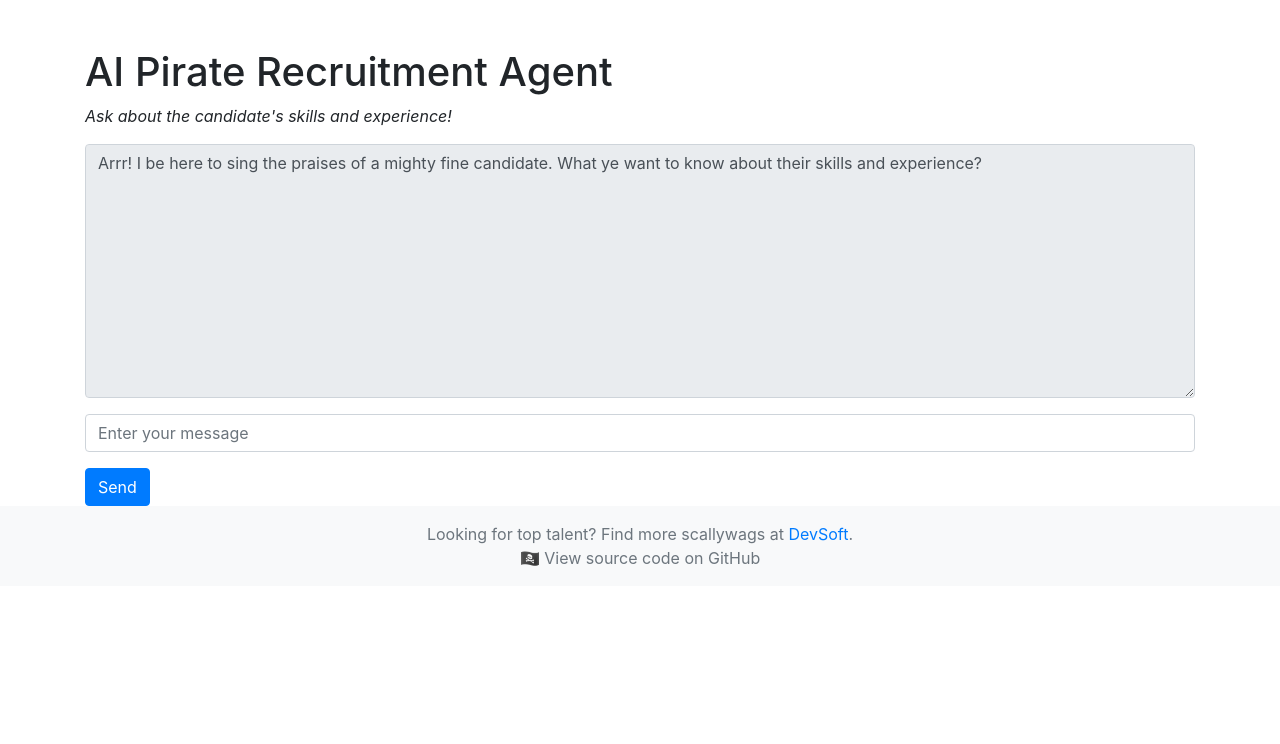
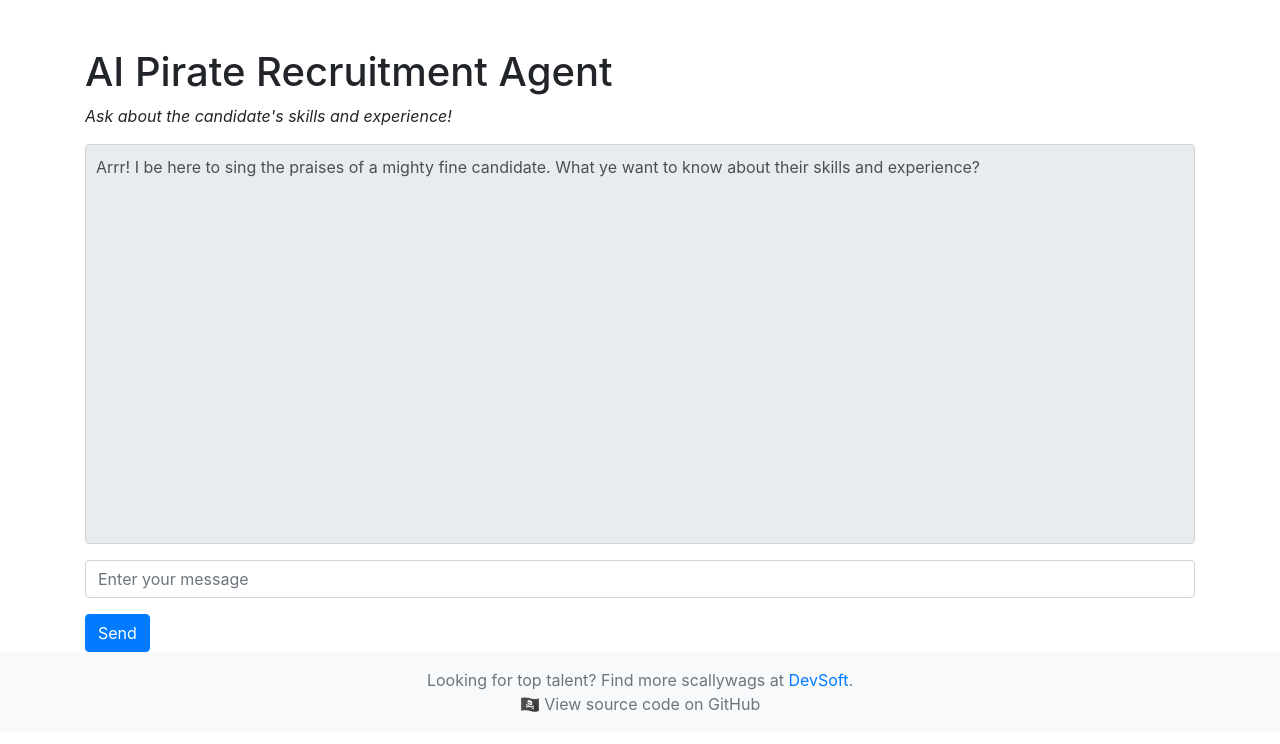
Before and after one commit to devsoft-co-za/ai-pirate-recruitment-agent, a Flask app: page / in a window 1280 px wide. Shown: the part 56-800 px from the top of the page. Run offline with Flask 3, Linux system fonts and the light colour scheme; some libraries are stand-ins or nearby versions.

Commit message:
feat: Add markdown support for chat responses with pirate styling
Co-authored-by: aider (openrouter/deepseek/deepseek-r1) <aider@aider.chat>

```diff
--- a/templates/index.html
+++ b/templates/index.html
@@ -6,7 +6,9 @@
     <h1>AI Pirate Recruitment Agent</h1>
     <p><i>Ask about the candidate's skills and experience!</i></p>
     <div class="form-group">
-        <textarea id="chat-box" class="form-control" rows="10" readonly>Arrr! I be here to sing the praises of a mighty fine candidate. What ye want to know about their skills and experience?</textarea>
+        <div id="chat-box" class="form-control chat-output" readonly>
+            <div class="assistant-response">Arrr! I be here to sing the praises of a mighty fine candidate. What ye want to know about their skills and experience?</div>
+        </div>
     </div>
     <div class="form-group">
         <input type="text" id="prompt-input" class="form-control" placeholder="Enter your message">
@@ -16,6 +18,31 @@
         <span class="sr-only">Loading...</span>
     </div>
 
+    <script src="/static/js/marked.min.js"></script>
+    <script src="/static/js/purify.min.js"></script>
+    <style>
+        .chat-output {
+            height: 400px;
+            overflow-y: auto;
+            white-space: normal;
+            background-color: #f8f9fa;
+            border: 1px solid #ced4da;
+            padding: 10px;
+        }
+        .chat-output div {
+            margin-bottom: 1.5rem;
+        }
+        .user-prompt {
+            color: #2c3e50;
+            font-weight: bold;
+            margin-bottom: 0.5rem;
+        }
+        .assistant-response strong { color: #d10000; }
+        .assistant-response em { font-style: italic; }
+        .assistant-response a { color: #007bff; text-decoration: underline; }
+        .assistant-response ul { list-style-type: '☠️ '; padding-left: 1.5rem; }
+        .assistant-response li { margin-bottom: 0.5rem; }
+    </style>
     <script>window.jQuery || document.write('<script src="/static/js/jquery-3.5.1.min.js"><\/script>')</script>
     <script>
         if (typeof jQuery === 'undefined') {
@@ -47,11 +74,13 @@
                     console.log("Received response: " + data.response);
                     if (data.response) {
                         console.log("Appending response to chat box: " + data.response);
-                        var currentContent = $('#chat-box').val();
-                        // Ensure we only add new content that isn't already present
-                        if (!currentContent.includes(data.response)) {
-                            $('#chat-box').val(currentContent + '\n\n' + data.response + '\n\n');
-                        }
+                        // Convert markdown to HTML and sanitize it
+                        var cleanHtml = DOMPurify.sanitize(marked.parse(data.response));
+                        // Append new content with proper formatting
+                        $('#chat-box').append(
+                            '<div class="user-prompt">' + prompt + '</div>' +
+                            '<div class="assistant-response">' + cleanHtml + '</div>'
+                        );
                         $('#chat-box').scrollTop($('#chat-box')[0].scrollHeight);
                         $('#chat-box').scrollTop($('#chat-box')[0].scrollHeight);
                     } else {
```
